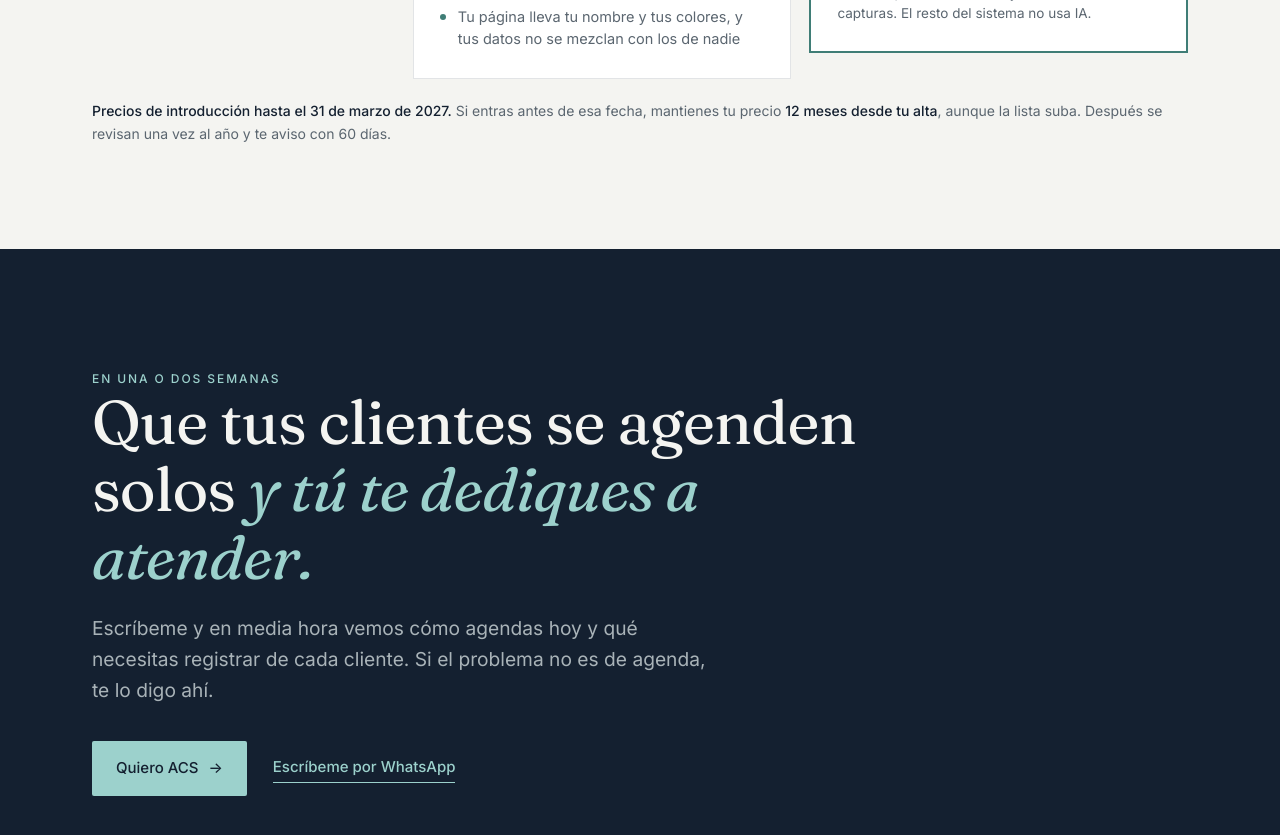
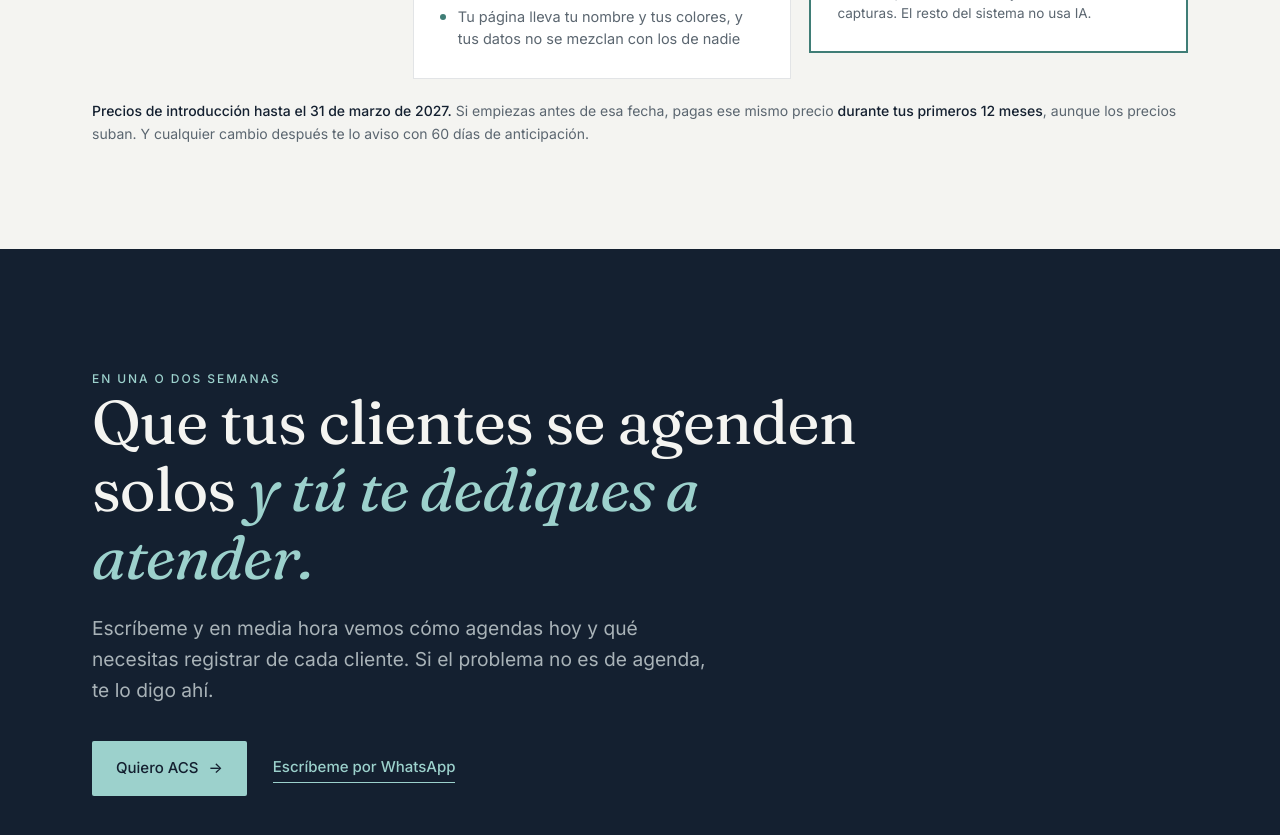
Before and after one commit to abalarezoc/darwinoptima-website, a plain HTML site: page acs.html in a window 1280 px wide. Shown: the part 7555-8390 px from the top of the page. Drawn offline with Linux system fonts and the light colour scheme.

Commit message:
Decir la garantía de precio como se habla, sin "desde tu alta" (#2)
"Mantienes tu precio 12 meses desde tu alta, aunque la lista suba" tiene
dos palabras que una clienta no usa: "alta" (¿desde que firma, desde que
le instalo, desde que paga?) y "la lista", que es jerga de quien pone los
precios, no de quien los paga.

Queda: "Si empiezas antes de esa fecha, pagas ese mismo precio durante
tus primeros 12 meses, aunque los precios suban. Y cualquier cambio
después te lo aviso con 60 días de anticipación."


Claude-Session: https://claude.ai/code/session_01Qhr4gciN7TtUmTVgEceRQ9

Co-authored-by: Claude <noreply@anthropic.com>

```diff
--- a/acs.html
+++ b/acs.html
@@ -266,7 +266,7 @@ footer a{color:inherit}footer .tel a{white-space:nowrap}
    </ul>
    <p class="fine"><b>El consumo de inteligencia artificial va aparte:</b> entre US$3 y US$15 al mes según cuánto uses el asistente, las notas de voz y la lectura de capturas. El resto del sistema no usa IA.</p></div>
  </div>
- <p class="pricenote"><b>Precios de introducción hasta el 31 de marzo de 2027.</b> Si entras antes de esa fecha, mantienes tu precio <b>12 meses desde tu alta</b>, aunque la lista suba. Después se revisan una vez al año y te aviso con 60 días.</p>
+ <p class="pricenote"><b>Precios de introducción hasta el 31 de marzo de 2027.</b> Si empiezas antes de esa fecha, pagas ese mismo precio <b>durante tus primeros 12 meses</b>, aunque los precios suban. Y cualquier cambio después te lo aviso con 60 días de anticipación.</p>
 </div></section>
 <section class="dark cta"><div class="wrap">
  <p class="eyebrow">En una o dos semanas</p>
```
